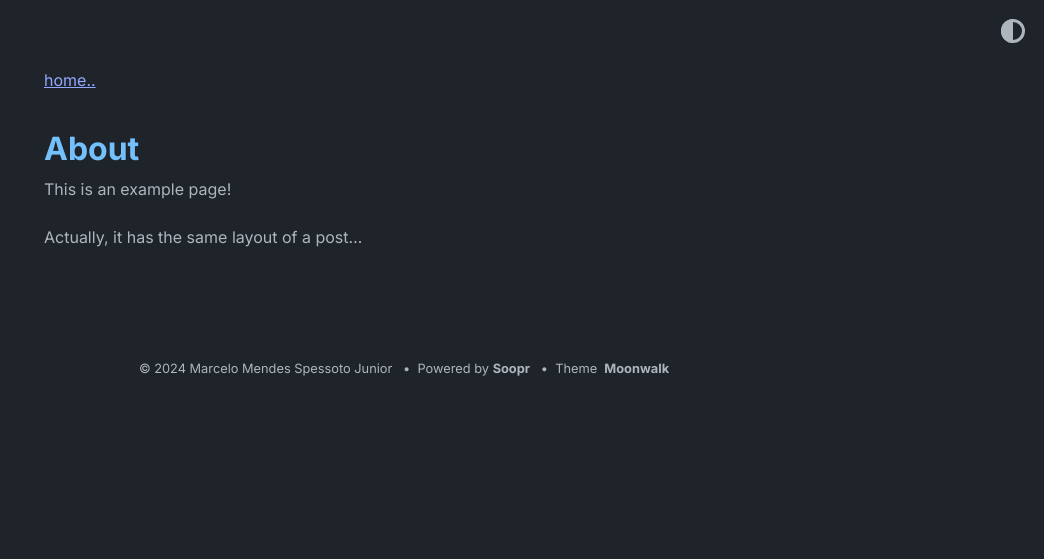
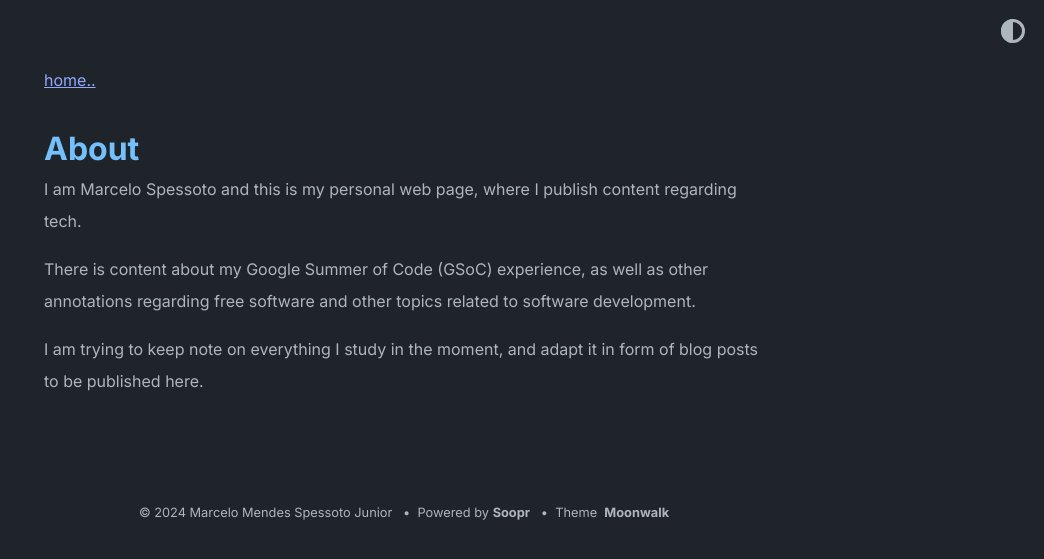
Before and after one commit to MarceloSpessoto/MarceloSpessoto.github.io, a Jekyll site: the page built from about.md, in a window 1280 px wide. Shown: the top 559 px of the page, without its empty margins (236-1280 px from the left). Built offline with Jekyll 4.4.1, drawn with Linux system fonts in a browser that asks for light colours.

Commit message:
Adjust home page
Signed-off-by: Marcelo Mendes Spessoto Junior <marcelomspessoto@gmail.com>

```diff
--- a/about.md
+++ b/about.md
@@ -3,6 +3,10 @@ layout: post
 title: About
 ---
 
-This is an example page!
+I am Marcelo Spessoto and this is my personal web page, where I publish content regarding tech.
 
-Actually, it has the same layout of a post...
+There is content about my Google Summer of Code (GSoC) experience, as well as other annotations regarding
+free software and other topics related to software development.
+
+I am trying to keep note on everything I study in the moment, and adapt it in form of blog posts to be
+published here.
```
Also changed, not shown: _data/home.yml (+1 -10 lines), _posts/2024-05-15-first-gsoc.md (+1 -1 lines).
